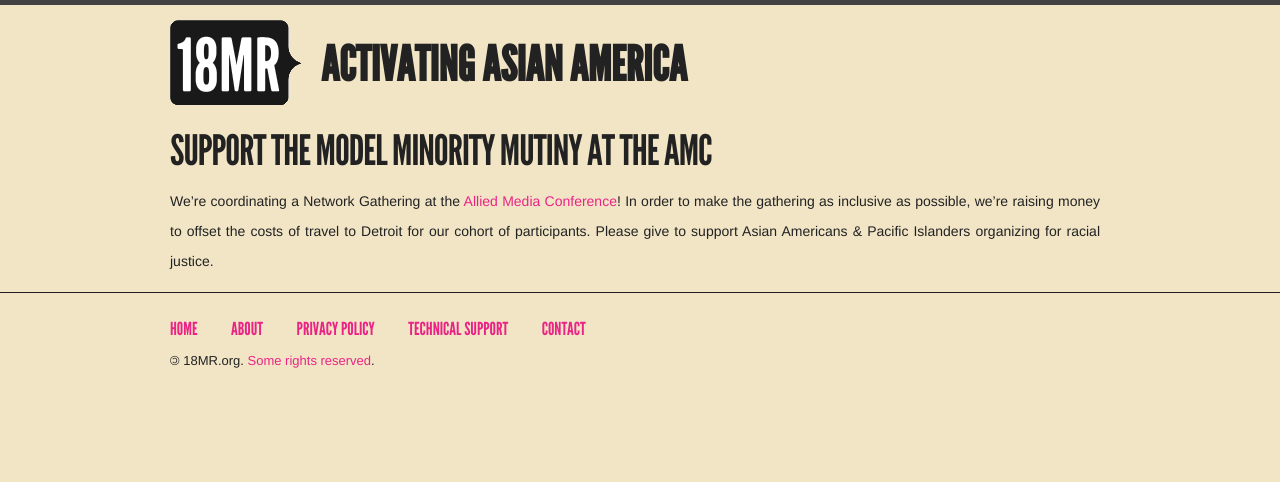
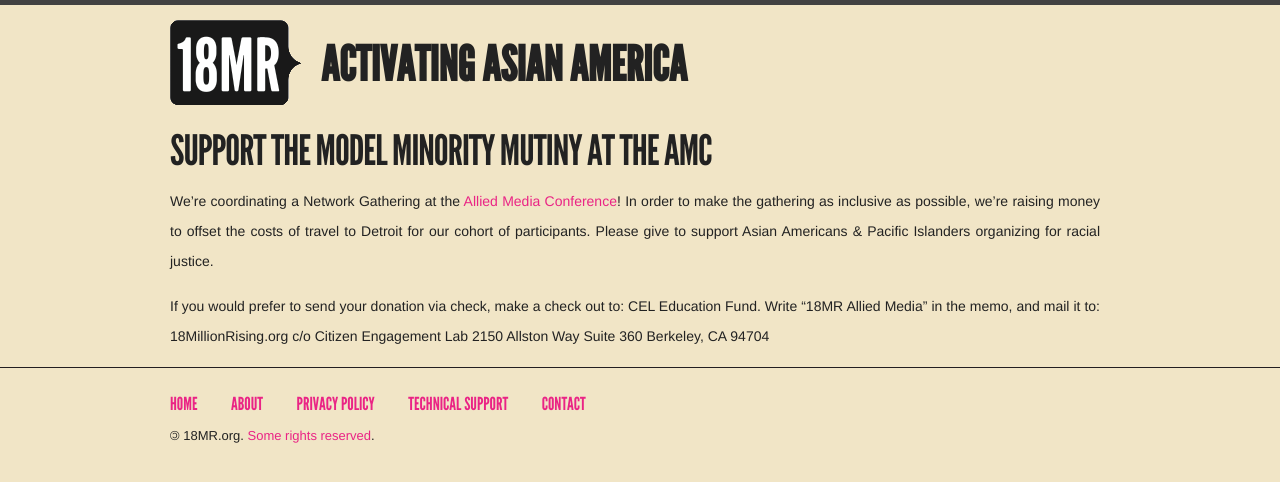
Before and after one commit to 18mr/action, a Jekyll site: the page built from _posts/2015-01-21-amc2015.md, in a window 1280 px wide. Shown: the top 482 px of the page. Built offline with Jekyll 4.4.1, drawn with Linux system fonts in a browser that asks for light colours; a script that is not in the unit is left out.

Commit message:
responsive header menu; amc contact info updates

```diff
--- a/_posts/2015-01-21-amc2015.md
+++ b/_posts/2015-01-21-amc2015.md
@@ -10,6 +10,8 @@
 We're coordinating a Network Gathering at the [Allied Media Conference](http://amc.alliedmedia.org)! In order to make the gathering as inclusive as possible, we're raising money to offset the costs of
 travel to Detroit for our cohort of participants. Please give to support Asian Americans & Pacific Islanders organizing for racial justice.
 
+If you would prefer to send your donation via check, make a check out to: CEL Education Fund. Write "18MR Allied Media" in the memo, and mail it to: 18MillionRising.org c/o Citizen Engagement Lab 2150 Allston Way Suite 360 Berkeley, CA 94704
+
 <script>window.yepnope || document.write('<script src="https://actionnetwork.org/assets/yepnope154-min.js"><\/script>');</script>
 <script src='https://actionnetwork.org/widgets/v2/fundraising/support-the-model-minority-mutiny-at-the-amc?format=js&source=widget&css=whitelabel'></script>
 <div id='can-fundraising-area-support-the-model-minority-mutiny-at-the-amc' style='width: 100%'><!-- this div is the target for our HTML insertion --></div>
--- a/_sass/_header.scss
+++ b/_sass/_header.scss
@@ -1,5 +1,7 @@
 header {
 	height: 125px;
+	padding-left: 10px;
+	padding-right: 10px;
 }
 
 header {
@@ -132,7 +134,9 @@
 				display: inline-block;
 				font-size: 17px;
 				padding: 9px 0;
-				width: 184px;
+				max-width: 184px;
+				min-width: 147px;
+				width: 19.55%;
 				text-align: center;
 				border-right: 2px solid #3c393a;
 				border-left: 2px solid #000;
@@ -160,7 +164,6 @@
 					font-family: 'league-gothic';
 					text-transform: uppercase;
 					display: block;
-					width: 184px;
 					height: auto;
 				}
 
--- a/_sass/_mobile.scss
+++ b/_sass/_mobile.scss
@@ -18,6 +18,16 @@
 
 			h1 {
 				display: none;
+			}
+		}
+	}
+
+	nav#top-links {
+
+		ul {
+
+			li {
+				max-width: 100%;
 			}
 		}
 	}
```
